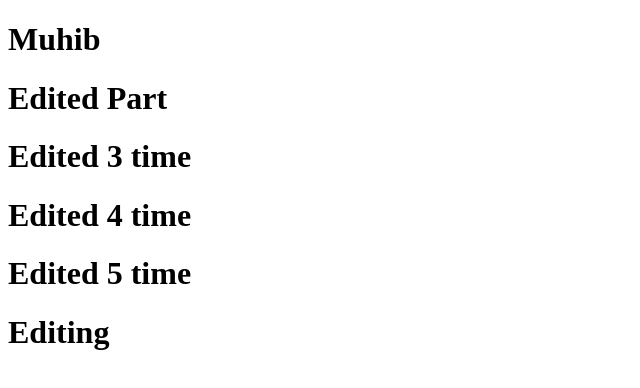
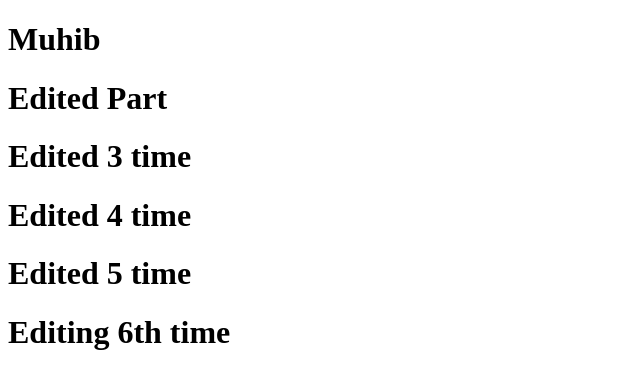
Before and after one commit to Muhibdad/Bootcamp2020, a plain HTML site: page index.html in a window 1280 px wide. Shown: the whole page, without its empty margins (0-640 px from the left). Drawn offline with Linux system fonts and the light colour scheme.

Commit message:
Update index.html

```diff
--- a/index.html
+++ b/index.html
@@ -11,6 +11,6 @@
     <h1>Edited 3 time</h1>
     <h1>Edited 4 time</h1>
     <h1>Edited 5 time</h1>
-    <h1>Editing </h1>
+    <h1>Editing 6th time</h1>
 </body>
 </html>
```
